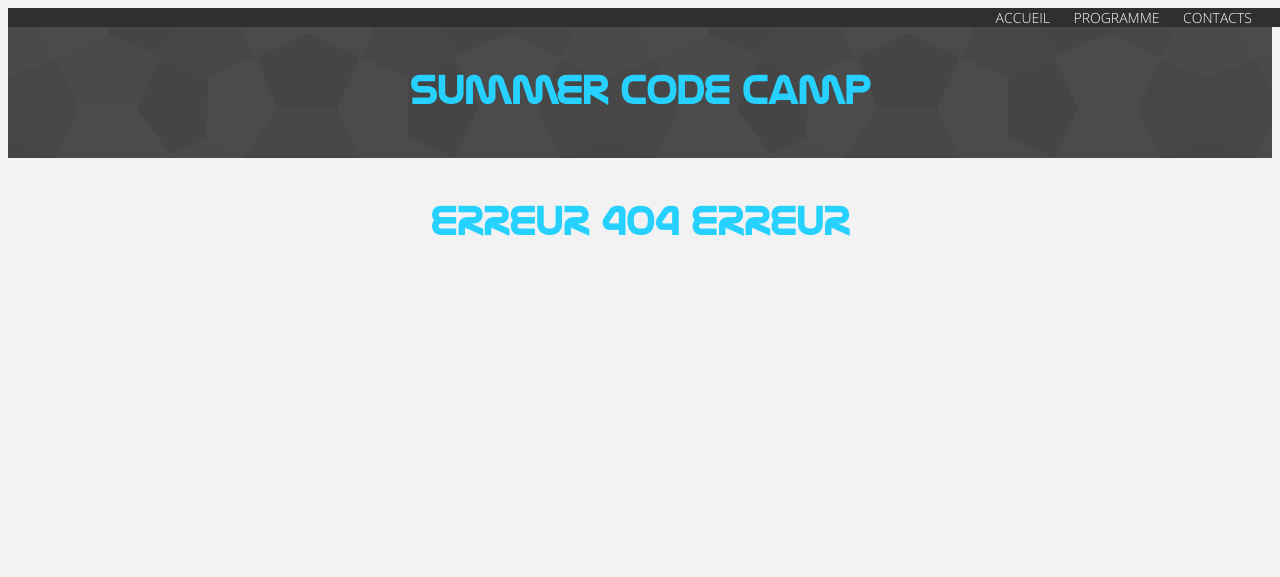
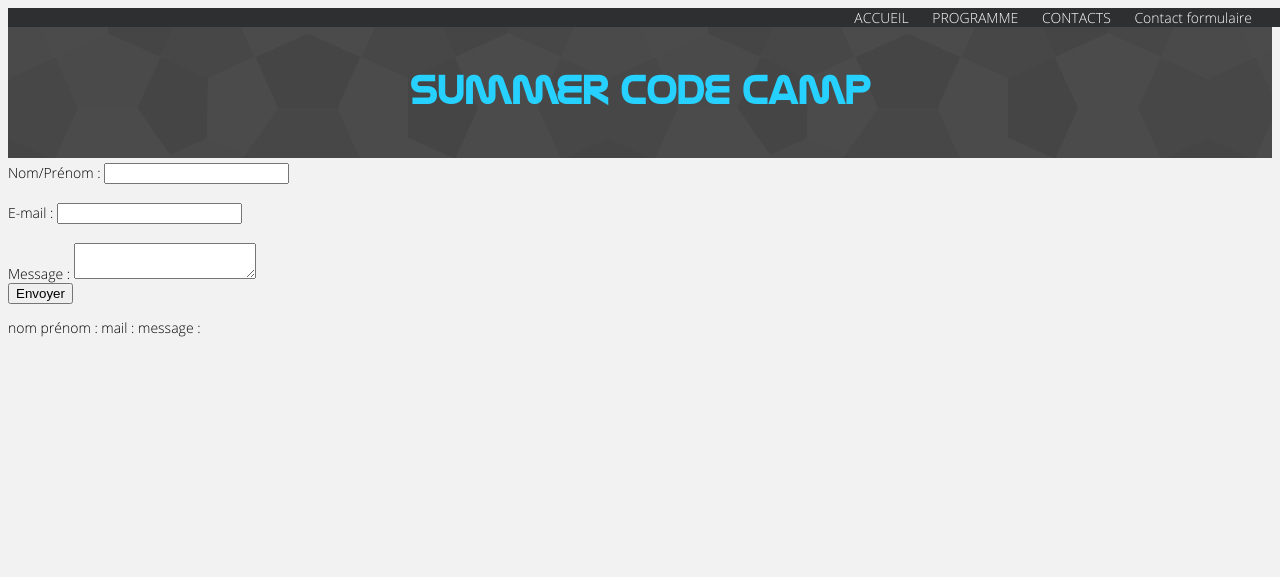
Before and after one commit to pierrelouisandr/ISCC-2020-J08, a PHP site: page /index.php?page=contact-form in a window 1280 px wide; the page is wider, and only the part inside the window is pictured. Shown: the top 577 px of that part. Run offline with PHP 8.4, Linux system fonts and the light colour scheme; data that the repository does not hold is empty.

Commit message:
Jour N°8

```diff
--- /dev/null
+++ b/EX_02/contact-form.php
@@ -0,0 +1,36 @@
+<body>
+
+<p><form action ="index.php?page=contact-form" method ="post">
+
+<div>
+<label for ="name/firstname"> Nom/Prénom :</label>
+<input type ="text" id ="Nom" name ="user_name">
+</div>
+
+<br>
+
+<div>
+<label for="mail"> E-mail :</label>
+<input type ="text" id ="email" name ="user_mail">
+</div>
+
+<br>
+
+<div>
+<label for="message"> Message :</label>
+<textarea id ="message" name ="user_message"></textarea>
+</div>
+
+<input type ="submit" value ="Envoyer"/>
+</form>
+
+<?php
+echo "nom prénom : ".$_POST ["user_name"];
+
+echo "mail : ".$_POST ["user_mail"];
+
+echo "message : ".$_POST ["user_message"];
+
+?>
+
+</body>
--- a/EX_02/index.php
+++ b/EX_02/index.php
@@ -28,9 +28,15 @@ else if (isset($_GET["page"]) && $_GET["page"] == "contacts") {
 include "vitrine-contacts.php";
 }
 
+else if (isset($_GET["page"]) && $_GET["page"] == "contact-form") {
+    include "contact-form.php";
+}
+
 else if (isset($_GET["page"])) {
 include "404.php";
 }
+
+
 
 ?>
 
--- a/EX_02/navigation.php
+++ b/EX_02/navigation.php
@@ -4,5 +4,6 @@
 <a <?php if ($_GET["page"] == "accueil") {echo ('class="active"');} ?> href="index.php?page=accueil"> ACCUEIL </a>
 <a <?php if ($_GET["page"] == "programme") {echo ('class="active"');} ?> href="index.php?page=programme"> PROGRAMME </a>
 <a <?php if ($_GET["page"] == "contacts") {echo ('class="active"');} ?> href="index.php?page=contacts"> CONTACTS </a>
+<a <?php if ($_GET["page"] == "contacts") {echo ('class="active"');} ?> href="index.php?page=contact-form"> Contact formulaire </a>
 
 </nav>
```
